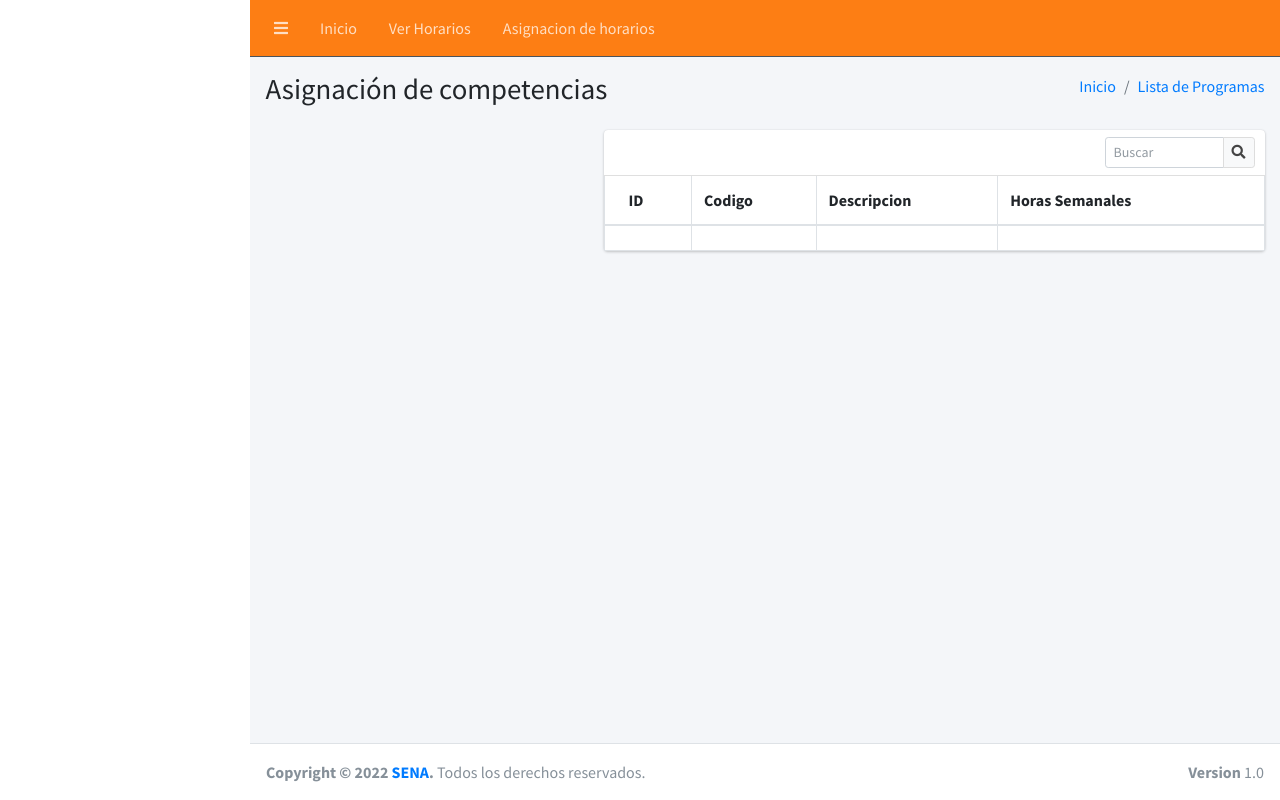
After one commit to JaegerDaFBoi/Ambientes, a PHP site: the page made by view/competence/list.php in a window 1280 px wide. The commit adds this page. Run offline with PHP 8.4, Linux system fonts and the light colour scheme; the template is opened without the code that fills it, so the values that code supplies are empty; some libraries are stand-ins or nearby versions.

Commit message:
crud competencia

```diff
--- /dev/null
+++ b/view/competence/create.php
@@ -0,0 +1,5 @@
+<div class="content-wrapper">
+  <section class="content-header">
+
+  </section>
+</div>
--- /dev/null
+++ b/view/competence/list.php
@@ -0,0 +1,94 @@
+<div class="content-wrapper">
+  <section class="content-header">
+    <div class="container-fluid">
+      <div class="row mb-2">
+        <div class="col-sm-6">
+          <h1>Asignación de competencias</h1>
+        </div>
+        <div class="col-sm-6">
+          <ol class="breadcrumb float-sm-right">
+            <li class="breadcrumb-item"><a href="#">Inicio</a></li>
+            <li class="breadcrumb-item"><a href="<?php echo APP_URL; ?>program/index">Lista de Programas</a></li>
+          </ol>
+        </div>
+      </div>
+    </div>
+  </section>
+  <section class="content">
+    <div class="container-fluid">
+      <div class="row">
+        <div class="col-md-4">
+          <div class="container-fluid">
+            <?php foreach ($this->program as $program) { ?>
+              <div class="row">
+                <div class="col-sm-12">
+                  <label>Programa de formacion</label>
+                  <p><?php echo $program->nombre; ?></p>
+                </div>
+              </div>
+              <div class="row">
+                <div class="col-sm-12">
+                  <label>Codigo</label>
+                  <p><?php echo $program->codigo; ?></p>
+                </div>
+              </div>
+              <div class="row">
+                <div class="col-sm-6">
+                  <label>Duracion Etapa lectiva</label>
+                  <p><?php echo $program->duracionlectiva; ?></p>
+                </div>
+                <div class="col-sm-6">
+                  <label>Duracion Etapa practica</label>
+                  <p><?php echo $program->duracionpractica; ?></p>
+                </div>
+              </div>
+              <div class="row">
+                <div class="col-sm-12">
+                  <label>Total de Trimestres</label>
+                  <p><?php echo ($program->duracionlectiva + $program->duracionpractica) / 3; ?></p>
+                </div>
+              </div>
+              <div class="row">
+                <button class="btn btn-danger">
+                  <a href="<?php echo ('create?id='.$program->id) ?>>Asignar competencias</a>
+                </button>
+              </div>
+            <?php } ?>
+          </div>
+        </div>
+        <div class="col-md-8">
+          <div class="card">
+            <div class="card-header">
+              <div class="card-tools">
+                <div class="input-group input-group-sm" style="width: 150px;">
+                  <input type="text" name="table_search" class="form-control float-right" placeholder="Buscar">
+                  <div class="input-group-append">
+                    <button type="submit" class="btn btn-default"><i class="fas fa-search"></i></button>
+                  </div>
+                </div>
+              </div>
+            </div>
+            <div class="card-body table-responsive p-0">
+              <table class="table table-hover table-bordered text-nowrap">
+                <thead>
+                  <tr>
+                    <th>ID</th>
+                    <th>Codigo</th>
+                    <th>Descripcion</th>
+                    <th>Horas Semanales</th>
+                  </tr>
+                </thead>
+                <tbody>
+                  <td></td>
+                  <td></td>
+                  <td></td>
+                  <td></td>
+                </tbody>
+              </table>
+            </div>
+          </div>
+        </div>
+      </div>
+    </div>
+  </section>
+</div>
--- a/view/program/list.php
+++ b/view/program/list.php
@@ -64,7 +64,7 @@
               <td><?php echo $program->perfilinstructor ?></td>
               <td><?php echo $program->descripcion ?></td>
               <td><?php echo $program->totaltrimestres ?></td>
-              <td><a>Comp</a></td>
+              <td><a href="<?php echo ('listC?id='.$program->id) ?>">Competencias</a></td>
               <td>
                 <a href="<?php echo ('edit?id='.$program->id) ?>">✍</a>
                 <a href="<?php echo ('delete?id='.$program->id) ?>">❌</a>
```
Also changed, not shown: controller/Competence.controller.php (added, +20 -0 lines), controller/Program.controller.php (+8 -0 lines), model/Competence.php (+29 -1 lines).
